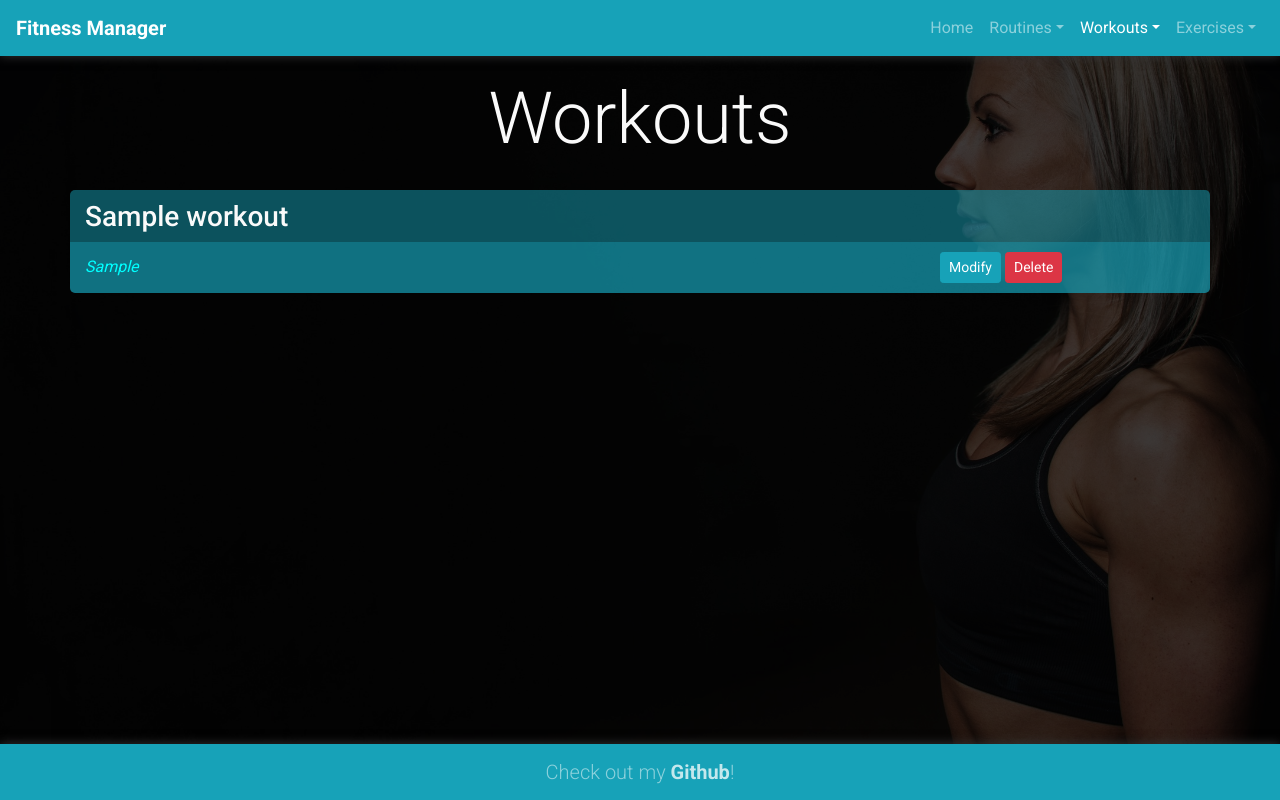
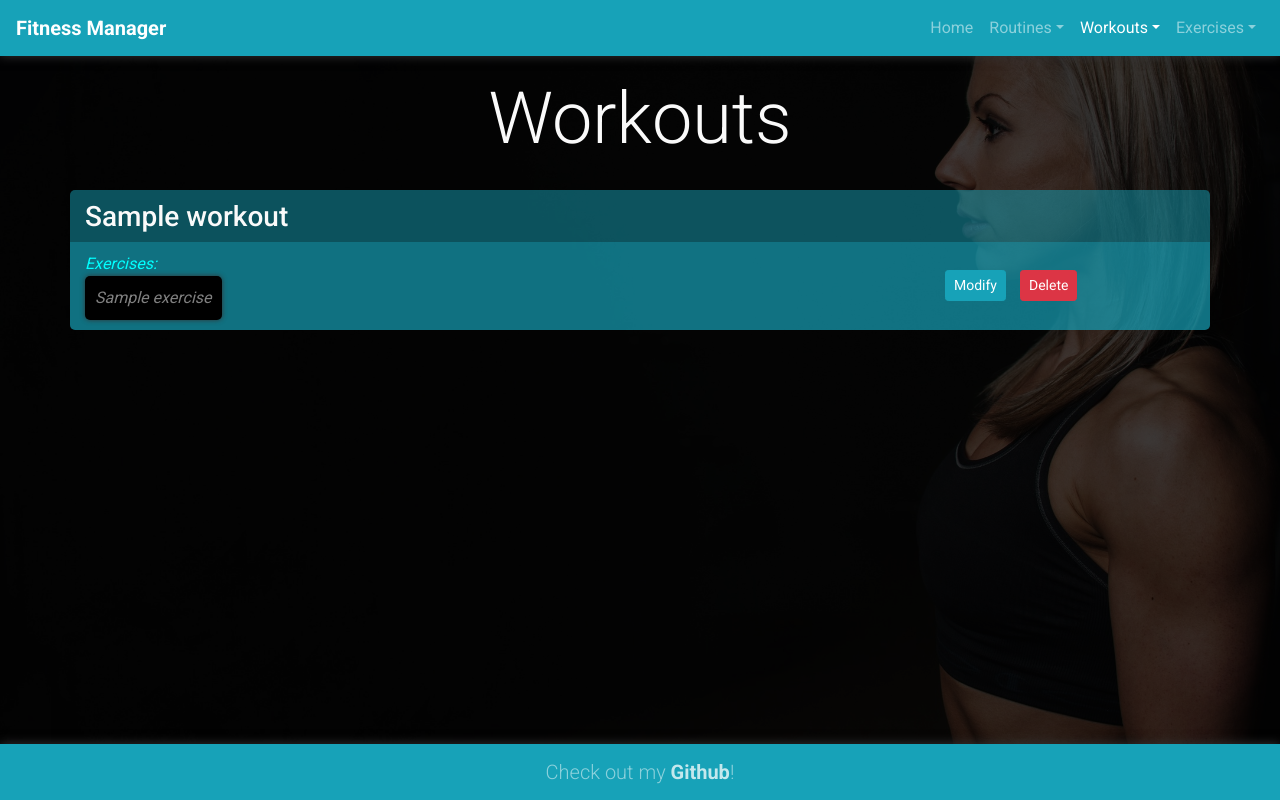
Before and after one commit to ckz8780/ci-dcd-milestone-fitness-manager, a Flask app: page /workouts in a window 1280 px wide. Run offline with Flask 2, Linux system fonts and the light colour scheme; a database or web service that is not in the repository returns one stand-in record (values such as "Sample title"); some libraries are stand-ins or nearby versions.

Commit message:
Styled workouts further

```diff
--- a/static/css/main.css
+++ b/static/css/main.css
@@ -126,6 +126,32 @@
     font-style: italic;
 }
 
+.workout-exercise-list a {
+    text-decoration: none;
+    color: rgb(128, 128, 128);
+    color: rgba(255, 255, 255, 0.5);
+    transition: all 0.25s ease-in-out;
+}
+
+.workout-exercise-list a:hover {
+    text-decoration: none;
+    color: #fff;
+    transition: all 0.25s ease-in-out;
+}
+
+.exercise-links {
+    display: inline-block;
+    background: #000;
+    padding: 10px;
+    border-radius: 5px;
+    box-shadow: 0px 0px 5px #333;
+}
+
+.dbitem-buttons a {
+    margin: 0px 5px;
+}
+
+
 
 /* -------------------------------------------------- Footer */
 
--- a/templates/workouts.html
+++ b/templates/workouts.html
@@ -15,7 +15,12 @@
 </div>
 <div class="row text-center text-md-left workout-detail-row">
     <div class="col-12 col-md-9 my-auto workout-exercise-list">
-        <p>{{ workout.exercise_list }}</p>
+        <p>Exercises:</p>
+        <div class="exercise-links">
+            {% for exercise in workout.exercise_list %}
+                <p><a href="" class="elist-exercise-url">{{ exercise }}</a></p>
+            {% endfor %}
+        </div>
     </div>
     <div class="col-12 col-md-3 my-auto dbitem-buttons">
         <a href="{{ url_for('edit_workout', workout_id=workout._id) }}" class="btn btn-sm btn-info">Modify</a>
```
